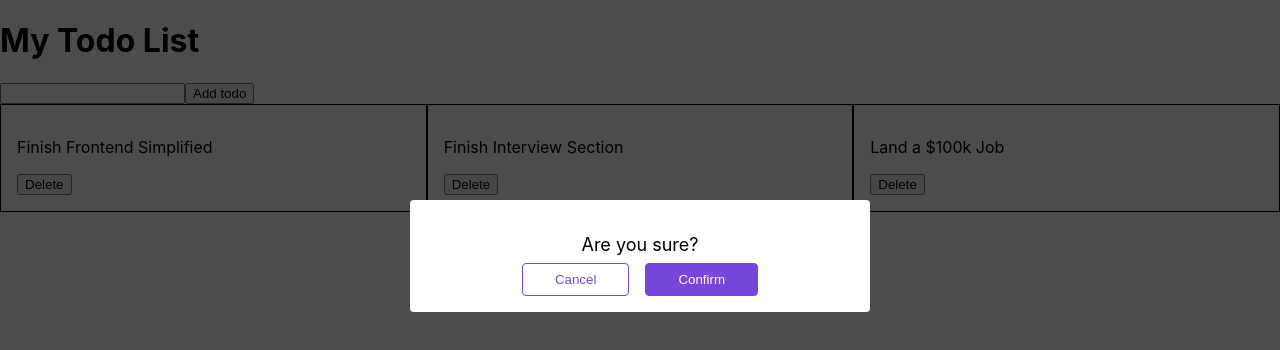
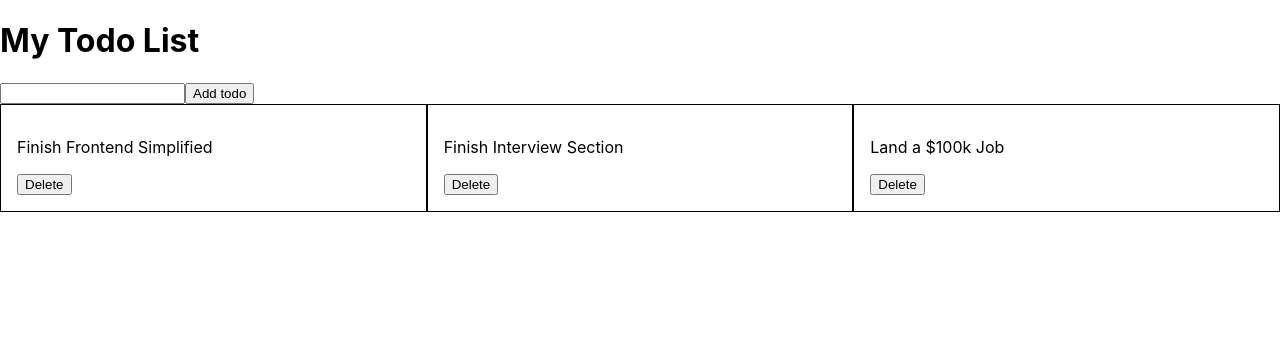
Before and after one commit to Snoopytoop/React-Crash-Course-Attempt-2, a React (Create React App) app: page / in a window 1280 px wide. Shown: the top 350 px of the page. Built offline with nearby package versions, Linux system fonts and the light colour scheme.

Commit message:
more work

```diff
--- a/src/App.jsx
+++ b/src/App.jsx
@@ -2,9 +2,11 @@ import "./App.css";
 import Title from "./components/Title";
 import Todo from "./components/Todo";
 import Modal from "./components/Modal";
+import React, { useState } from "react";
 
 function App() {
-  let isModalOpen = true
+  const [showModal, setShowModal] = useState(false)
+
 
   return (
     <>
@@ -13,14 +15,14 @@ function App() {
         <input type="text" onChange={(event) => {
           console.log(event.target.value)
         }} />
-        <button>Add todo</button>
+        <button onClick={() => setShowModal(true)}>Add todo</button>
       </div>
       <div className="todo__wrapper">
         <Todo title="Finish Frontend Simplified" />
         <Todo title="Finish Interview Section" />
         <Todo title="Land a $100k Job" />
       </div>
-      {isModalOpen ? <Modal question="Are you sure?"/> : null}
+      {showModal && <Modal question="Are you sure?"/>}
     </>
   );
 }
```
